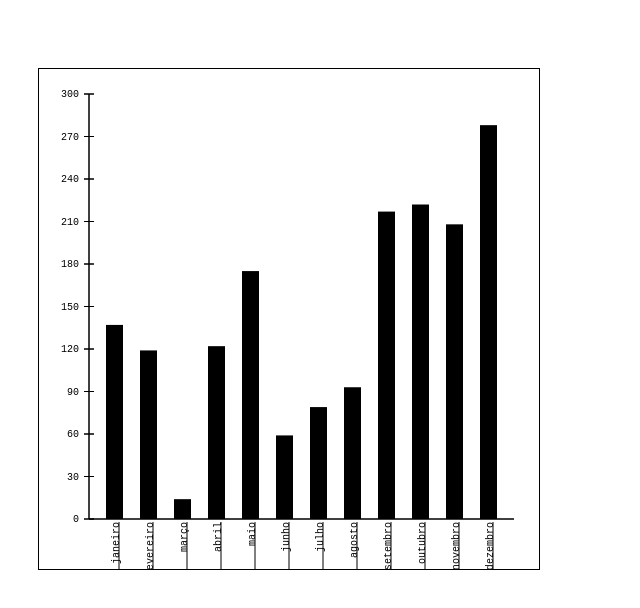
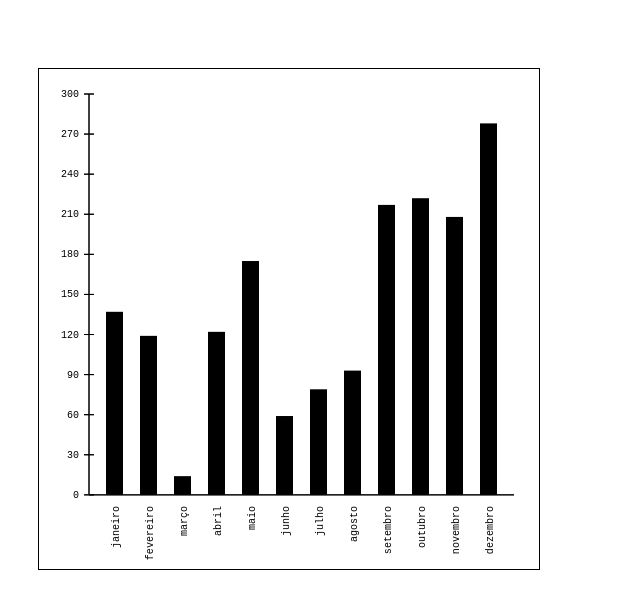
Before and after one commit to xavierhalison/tcc, a React (Create React App) app: page / in a window 1280 px wide. Shown: the top 608 px of the page, without its empty margins (0-640 px from the left). Built offline with nearby package versions, Linux system fonts and the light colour scheme.

Commit message:
adaptative labels

```diff
--- a/src/visualizations/bars/index.js
+++ b/src/visualizations/bars/index.js
@@ -7,13 +7,14 @@ import Bars from "./bars";
 
 export default function LineChart({ size, data, labels, colors }) {
   const [hoverInfo, setHoverInfo] = useState(null);
-  const [longestBBox, setLongestBBox] = useState(null);
+  const [longestBBox, setLongestBBox] = useState(0);
   const graphRef = useRef(null);
 
   useEffect(() => {
     const labels = graphRef.current.querySelectorAll("text.bar-chart-label");
     for (const label of labels) {
       const { height } = label.getBBox();
+      console.log(height, longestBBox);
       if (height > longestBBox) setLongestBBox(height);
     }
   }, [graphRef, longestBBox]);
@@ -21,7 +22,7 @@ export default function LineChart({ size, data, labels, colors }) {
   const highestValue = Math.max(...data);
 
   const leftBorderDistance = size * 0.1;
-  const topBorderDistance = size - longestBBox;
+  const topBorderDistance = size - (longestBBox + 20);
 
   const dataNumberLength = highestValue.toString().length;
   const baseNumber = Math.pow(10, dataNumberLength - 1);
@@ -50,6 +51,7 @@ export default function LineChart({ size, data, labels, colors }) {
     setHoverInfo,
     highestValue,
     baseNumber,
+    longestBBox,
   };
 
   return (
--- a/src/visualizations/bars/labels.js
+++ b/src/visualizations/bars/labels.js
@@ -17,7 +17,7 @@ const Labels = () => {
 
   return (
     <g
-      transform={`translate(${leftBorderDistance + 8}, ${size})`}
+      transform={`translate(${leftBorderDistance + 8}, ${size - 10})`}
       ref={labelsRef}
     >
       {labels.map((label, key) => {
@@ -26,13 +26,12 @@ const Labels = () => {
         return (
           <>
             <path
-              d={`M${currentX + 5} ${0} L${currentX + 5} -47`}
+              d={`M${currentX + 5} ${0} L${currentX + 5} -100%`}
               id={`${key}_bar`}
-              stroke="black"
             />
             <text
               style={fontStyle}
-              x={47}
+              x={"53"}
               y="0"
               textAnchor="end"
               className="bar-chart-label"
@@ -42,16 +41,6 @@ const Labels = () => {
               </textPath>
             </text>
           </>
-          // <text
-          //   style={fontStyle}
-          //   x={currentX}
-          //   y="-30"
-          //   textAnchor="middle"
-          //   key={`label_${key}`}
-          //   className={"bar-chart-label"}
-          // >
-          //   {label}
-          // </text>
         );
       })}
     </g>
```
